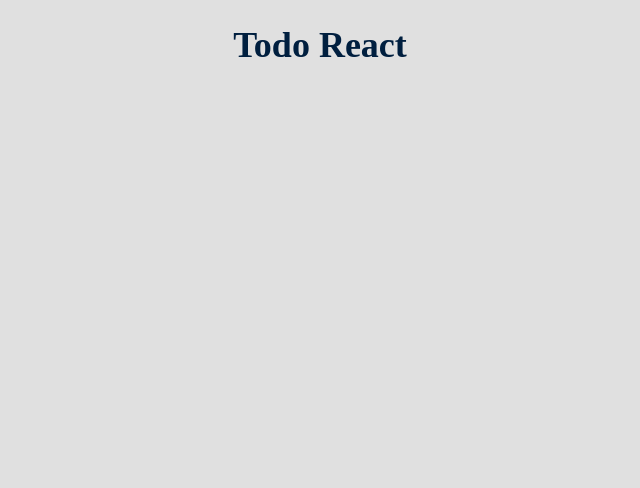
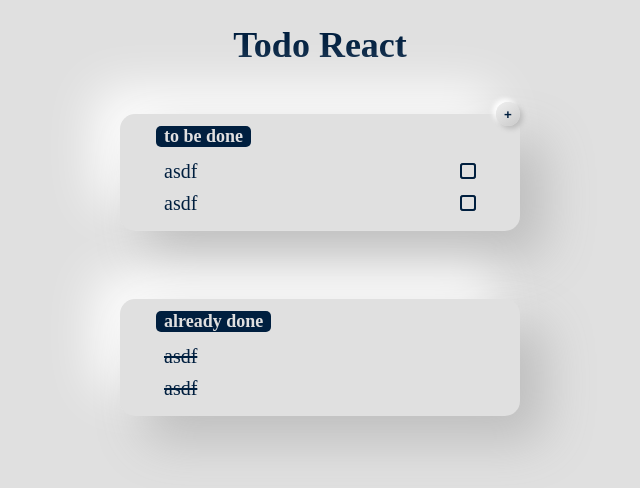
Before and after one commit to Rogerskelamen/todo-aio, a React (Create React App) app in the folder todo-react/: page / in a window 1280 px wide. Shown: the top 488 px of the page, without its empty margins (320-960 px from the left). Built offline with nearby package versions, Linux system fonts and the light colour scheme.

Commit message:
todo-react style

```diff
--- a/todo-react/src/App.css
+++ b/todo-react/src/App.css
@@ -12,3 +12,28 @@ header > .title {
   font-size: 2.25rem;
   text-align: center;
 }
+
+.container {
+  margin: 0 auto;
+  margin-top: 3rem;
+  width: 25rem;
+}
+
+.neumorph {
+  padding: 0.75rem 2.25rem;
+  position: relative;
+  border-radius: 15px;
+  background: #e0e0e0;
+  box-shadow:  25px 25px 50px #bebebe,
+               -25px -25px 50px #ffffff;
+}
+
+.neumorph > .title {
+  display: inline-block;
+  padding: 0 0.5rem;
+  background-color: var(--va-text-dark-color);
+  font-size: 1.125rem;
+  font-weight: 700;
+  color: var(--va-bg-light-color);
+  border-radius: 5px;
+}
--- a/todo-react/src/App.js
+++ b/todo-react/src/App.js
@@ -1,4 +1,7 @@
 import './App.css';
+import AddCard from './components/AddCard';
+import DoneCard from './components/DoneCard';
+import TodoCard from './components/TodoCard';
 
 function App() {
   return (
@@ -7,6 +10,9 @@ function App() {
         <h3 className="title">Todo React</h3>
       </header>
       <div className="container">
+        <AddCard />
+        <TodoCard />
+        <DoneCard />
       </div>
     </div>
   );
--- /dev/null
+++ b/todo-react/src/components/AddCard.css
@@ -0,0 +1,34 @@
+#add {
+  margin-bottom: 4.25rem;
+  transition: all .3s ease-in-out;
+  opacity: 1;
+}
+
+.add-form {
+  display: flex;
+  justify-content: space-between;
+  align-items: center;
+  padding: 0.5rem 0.5rem 0 0.5rem;
+}
+
+.add-form .add-ipt {
+  background-color: var(--va-bg-light-color);
+  border: none;
+  font-size: 1.125rem;
+  width: 15rem;
+}
+
+.add-form .submit-btn {
+  padding: 0.25rem 0.5rem;
+  font-weight: 800;
+  color: var(--va-dark-text-color);
+  border-radius: 5px;
+  background: #e0e0e0;
+  box-shadow:  3px 3px 7px #bebebe,
+               -3px -3px 7px #ffffff;
+}
+
+.no-display {
+  display: none;
+  opacity: 0;
+}
--- /dev/null
+++ b/todo-react/src/components/AddCard.js
@@ -0,0 +1,17 @@
+import './AddCard.css'
+
+function AddCard () {
+  return (
+    <div id="add" className="neumorph no-display">
+      <div className="title">
+        please enter
+      </div>
+      <form className="add-form">
+        <input className="add-ipt" type="text" name="todo" />
+        <button className="submit-btn" type="submit">submit</button>
+      </form>
+    </div>
+  )
+}
+
+export default AddCard;
--- /dev/null
+++ b/todo-react/src/components/DoneCard.css
@@ -0,0 +1,8 @@
+#done {
+  margin-top: 4.25rem;
+}
+
+.done-list {
+  padding: 0.5rem 0.5rem 0 0.5rem;
+  font-size: 1.25rem;
+}
--- /dev/null
+++ b/todo-react/src/components/DoneCard.js
@@ -0,0 +1,16 @@
+import './DoneCard.css'
+import DoneItem from './item/DoneItem';
+
+function DoneCard () {
+  return (
+    <div id="done" className="neumorph">
+      <h4 className="title">already done</h4>
+      <ul className="done-list">
+        <DoneItem />
+        <DoneItem />
+      </ul>
+    </div>
+  )
+}
+
+export default DoneCard;
--- /dev/null
+++ b/todo-react/src/components/TodoCard.css
@@ -0,0 +1,26 @@
+#todo {}
+
+.add-btn {
+  font-weight: 700;
+  color: var(--va-dark-text-color);
+  width: 1.5rem;
+  height: 1.5rem;
+  position: absolute;
+  right: 0;
+  margin-top: -1.5rem;
+  text-align: center;
+  border-radius: 999px;
+  background: linear-gradient(145deg, #f0f0f0, #cacaca);
+  box-shadow:  3px 3px 5px #bebebe,
+               -3px -3px 5px #ffffff;
+}
+
+.add-btn:hover {
+  background: linear-gradient(145deg, #cacaca, #f0f0f0);
+}
+
+/* todo-style */
+.todo-list {
+  padding: 0.5rem 0.5rem 0 0.5rem;
+  font-size: 1.25rem;
+}
--- /dev/null
+++ b/todo-react/src/components/TodoCard.js
@@ -0,0 +1,19 @@
+import TodoItem from './item/TodoItem';
+import './TodoCard.css'
+
+function TodoCard () {
+  return (
+    <div id="todo" className="neumorph">
+      <button className="add-btn">+</button>
+      <h4 className="title">
+        to be done
+      </h4>
+      <ul className="todo-list">
+        <TodoItem />
+        <TodoItem />
+      </ul>
+    </div>
+  )
+}
+
+export default TodoCard;
--- /dev/null
+++ b/todo-react/src/components/item/DoneItem.css
@@ -0,0 +1,3 @@
+.done-item > .text {
+  text-decoration: line-through;
+}
--- /dev/null
+++ b/todo-react/src/components/item/DoneItem.js
@@ -0,0 +1,14 @@
+import { useState } from 'react';
+import './DoneItem.css'
+
+function DoneItem () {
+  const [text, setText] = useState('asdf')
+
+  return (
+    <li className="done-item item">
+      <span className="text">{ text }</span>
+    </li>
+  )
+}
+
+export default DoneItem;
--- /dev/null
+++ b/todo-react/src/components/item/TodoItem.css
@@ -0,0 +1,10 @@
+.item {
+  display: flex;
+  justify-content: space-between;
+  align-items: center;
+  line-height: 2rem;
+}
+
+.item > .text {
+  transition: all .3s ease-in-out;
+}
--- /dev/null
+++ b/todo-react/src/components/item/TodoItem.js
@@ -0,0 +1,15 @@
+import './TodoItem.css'
+import { useState } from "react"
+
+function TodoItem () {
+  const [text, setText] = useState('asdf')
+
+  return (
+    <li className="todo-item item">
+      <span className="text">{ text }</span>
+      <input type="checkbox" />
+    </li>
+  )
+}
+
+export default TodoItem;
```
Also changed, not shown: 1 other file (tests, documents, lock files or other folders).
